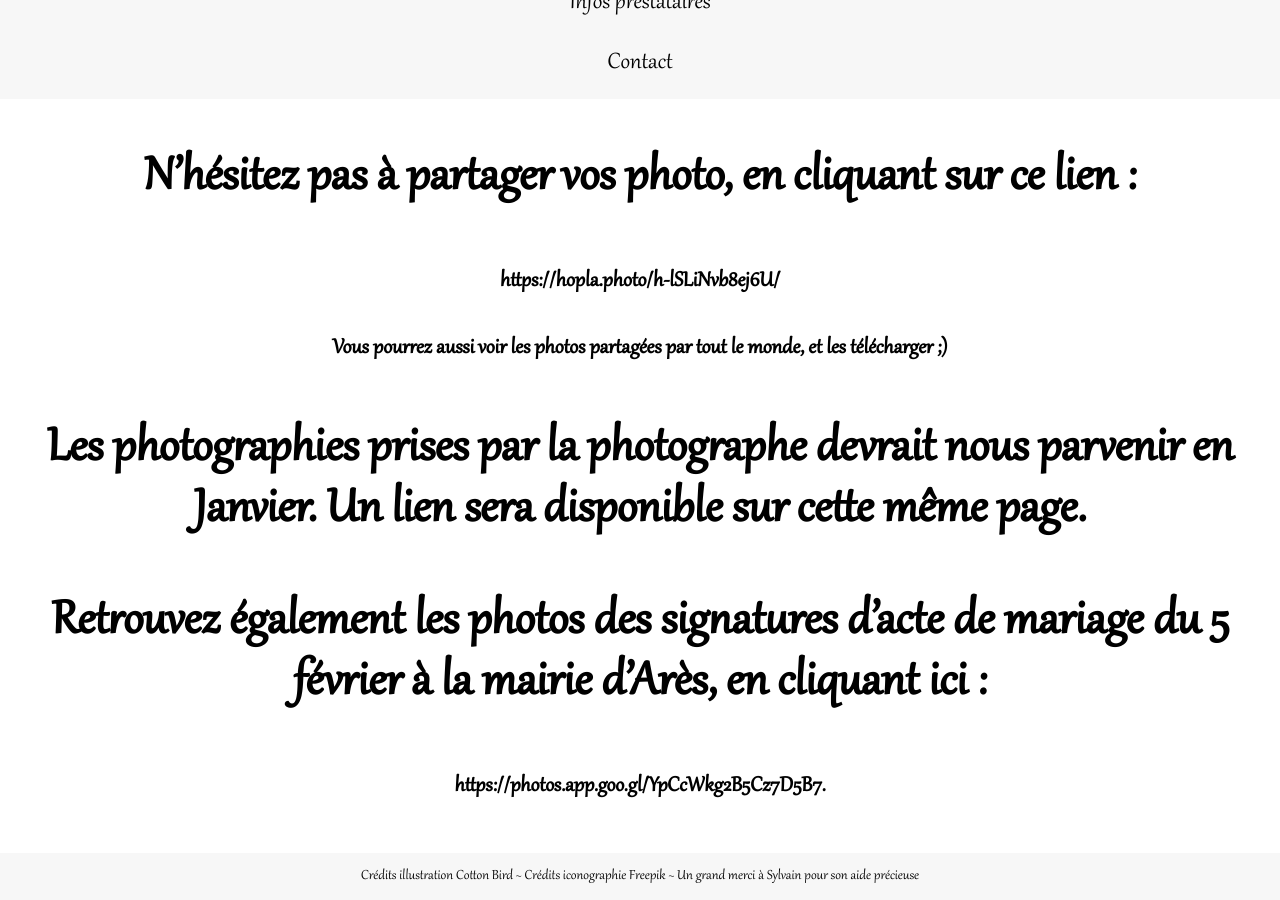
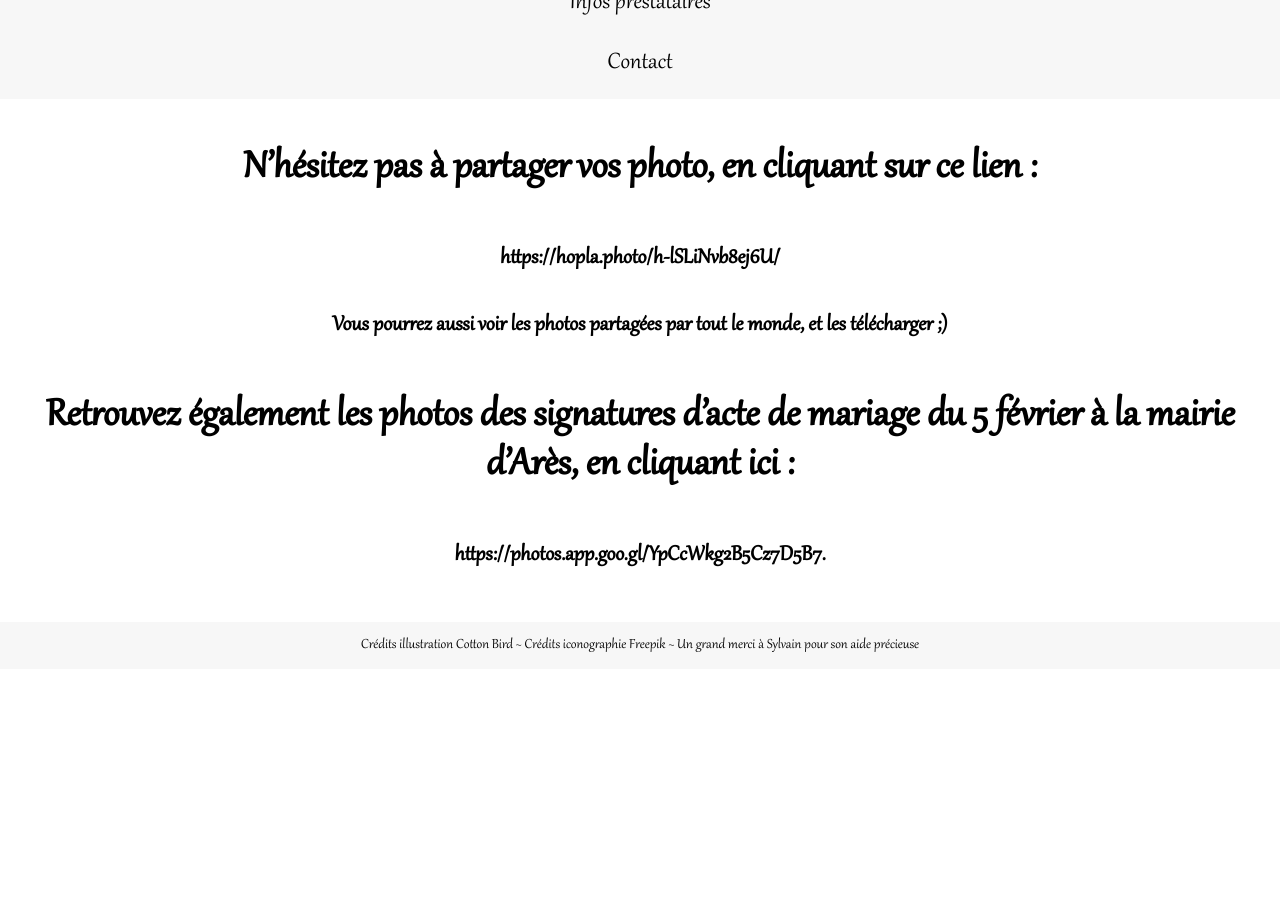
Before and after one commit to Germinal-A/Site-du-Mariage-de-Julia-et-Germain, a Jekyll site: the page built from photo.md, in a window 1280 px wide and 900 px high, scrolled down 933 px. Built offline with Jekyll 4.4.1, drawn with Linux system fonts in a browser that asks for light colours; after the commit the page ends 1602 px from its top, so only the background shows below that.

Commit message:
Update photo.md

```diff
--- a/photo.md
+++ b/photo.md
@@ -5,12 +5,10 @@ title: "Partage photo"
 weight: 3
 ---
 
-## N'hésitez pas à partager vos photo, en cliquant sur ce lien :
+### N'hésitez pas à partager vos photo, en cliquant sur ce lien :
 [https://hopla.photo/h-lSLiNvb8ej6U/](https://hopla.photo/h-lSLiNvb8ej6U/)
 
 Vous pourrez aussi voir les photos partagées par tout le monde, et les télécharger ;)
 
-## Les photographies prises par la photographe devrait nous parvenir en Janvier. Un lien sera disponible sur cette même page.
-
-## Retrouvez également les photos des signatures d'acte de mariage du 5 février à la mairie d'Arès, en cliquant ici :
+### Retrouvez également les photos des signatures d'acte de mariage du 5 février à la mairie d'Arès, en cliquant ici :
 [https://photos.app.goo.gl/YpCcWkg2B5Cz7D5B7](https://photos.app.goo.gl/YpCcWkg2B5Cz7D5B7).
```
